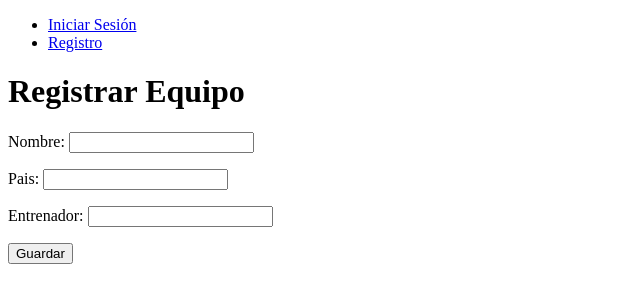
After one commit to elizmey/DjangoTarea, a Django app: page /equipos/crear/ in a window 1280 px wide. The commit adds this page. Shown: the top 303 px of the page, without its empty margins (0-640 px from the left). Run offline with Django 5.2, Linux system fonts and the light colour scheme.

Commit message:
correccion de errores
correccion de base de datos y de migraciones

```diff
--- a/djangocrud/urls.py
+++ b/djangocrud/urls.py
@@ -20,9 +20,12 @@ from tasks import views
 
 urlpatterns = [
     path('admin/', admin.site.urls),
-    path("",views.home,name="home"),
-    path("signup/",views.signup,name="signup"),
-    path("tasks/",views.tasks,name="tasks"),
-    path("signin/",views.signin,name="signin"),
-    path("signout/",views.signout,name="signout"),
+    path("", views.home, name="home"),
+    path("signup/", views.signup, name="signup"),
+    path("signin/", views.signin, name="signin"),
+    path("signout/", views.signout, name="signout"),
+    path("equipos/", views.lista_equipos, name="lista_equipos"),
+    path("equipos/crear/", views.crear_equipo, name="crear_equipo"),
+    path("equipos/<int:equipo_id>/", views.detalle_equipo, name="detalle_equipo"),
+    path("equipos/<int:equipo_id>/eliminar", views.eliminar_equipo, name="eliminar_equipo"),
 ]
--- a/tasks/admin.py
+++ b/tasks/admin.py
@@ -1,5 +1,4 @@
 from django.contrib import admin
 from .models import Equipo
 
-# Register your models here.
 admin.site.register(Equipo)
--- a/tasks/forms.py
+++ b/tasks/forms.py
@@ -1,7 +1,7 @@
-from django.forms import ModelForm
+from django import forms
 from .models import Equipo
 
-class EquipoForm(ModelForm):
+class EquipoForm(forms.ModelForm):
     class Meta:
         model = Equipo
-        fields = ['nombre', 'pais', 'fecha_creacion', 'entrenador']
+        fields = ['nombre', 'pais', 'entrenador']
--- a/tasks/models.py
+++ b/tasks/models.py
@@ -1,13 +1,12 @@
 from django.db import models
 from django.contrib.auth.models import User
 
-# Create your models here.
 class Equipo(models.Model):
     nombre = models.CharField(max_length=100)
-    pais = models.CharField(max_length=100)
-    fecha_creacion = models.DateField()
-    entrenador = models.CharField(max_length=100)
+    pais = models.CharField(max_length=50)
+    entrenador = models.CharField(max_length=100, blank=True)
+    fecha_creacion = models.DateField(auto_now_add=True)
     usuario = models.ForeignKey(User, on_delete=models.CASCADE)
 
     def __str__(self):
-        return self.nombre
+        return self.nombre + ' - por ' + self.usuario.username
--- a/tasks/templates/base.html
+++ b/tasks/templates/base.html
@@ -3,19 +3,21 @@
 <head>
     <meta charset="UTF-8">
     <meta name="viewport" content="width=device-width, initial-scale=1.0">
-    <title>Mi Proyecto</title>
+    <title>Registro de Equipos</title>
 </head>
 <body>
-    <ul>
-        <li><a href="{% url 'home' %}">Inicio</a></li>
-        <li><a href="{% url 'signup' %}">Registro</a></li>
-        <li><a href="{% url 'tasks' %}">Tareas</a></li>
-        {% if user.is_authenticated %}
-        <li><a href="{% url 'signout' %}">Cerrar Sesion</a></li>
-        {% else %}
-        <li><a href="{% url 'signin' %}">Iniciar Sesion</a></li>
-        {% endif %}
-    </ul>
+    <nav>
+        <ul>
+            {% if user.is_authenticated %}
+            <li><a href="{% url 'lista_equipos' %}">Equipos</a></li>
+            <li><a href="{% url 'crear_equipo' %}">Registrar Equipo</a></li>
+            <li><a href="{% url 'signout' %}">Cerrar Sesión</a></li>
+            {% else %}
+            <li><a href="{% url 'signin' %}">Iniciar Sesión</a></li>
+            <li><a href="{% url 'signup' %}">Registro</a></li>
+            {% endif %}
+        </ul>
+    </nav>
     {% block content %}
     {% endblock %}
 </body>
--- /dev/null
+++ b/tasks/templates/crear_equipo.html
@@ -0,0 +1,9 @@
+{% extends 'base.html' %}
+{% block content %}
+<h1>Registrar Equipo</h1>
+<form method="POST">
+    {% csrf_token %}
+    {{ form.as_p }}
+    <button type="submit">Guardar</button>
+</form>
+{% endblock %}
--- a/tasks/templates/home.html
+++ b/tasks/templates/home.html
@@ -1,5 +1,5 @@
+<h1>HOME </h1>
 {% extends 'base.html' %}
+{% block content %}
 
-{% block content %}
-<h1>HOME</h1>
 {% endblock %}
--- a/tasks/templates/signin.html
+++ b/tasks/templates/signin.html
@@ -1,11 +1,10 @@
 {% extends "base.html" %}
-
 {% block content %}
-<h1>Iniciar Sesion</h1>
+<h1>Iniciar Sesión</h1>
 {{ error }}
 <form action="{% url 'signin' %}" method="POST">
     {% csrf_token %}
     {{ form.as_p }}
-    <button type="submit">Iniciar Sesion</button>
+    <button type="submit">Iniciar Sesión</button>
 </form>
 {% endblock %}
--- a/tasks/templates/signup.html
+++ b/tasks/templates/signup.html
@@ -1,5 +1,4 @@
 {% extends 'base.html' %}
-
 {% block content %}
 <h1>Registro</h1>
 {{ error }}
--- a/tasks/views.py
+++ b/tasks/views.py
@@ -1,21 +1,30 @@
-from django.shortcuts import render, redirect
-from django.http import HttpResponse
+from django.shortcuts import render, redirect, get_object_or_404
 from django.contrib.auth.forms import UserCreationForm, AuthenticationForm
 from django.contrib.auth.models import User
 from django.contrib.auth import login, logout, authenticate
+from django.contrib.auth.decorators import login_required
 from django.db import IntegrityError
-from .forms import EquipoForm # Importa el formulario
+from .models import Equipo
+from .forms import EquipoForm
 
-# Create your views here.
+# Vistas de Autenticación
 def home(request):
     return render(request, "home.html")
 
-def tasks(request):
-    return render(request, "tasks.html")
-
-def signout(request):
-    logout(request)
-    return redirect("home")
+def signup(request):
+    if request.method == "GET":
+        return render(request, "signup.html", {"form": UserCreationForm})
+    else:
+        if request.POST["password"] == request.POST["confirmation_password"]:
+            try:
+                user = User.objects.create_user(username=request.POST['username'], password=request.POST['password'])
+                user.save()
+                login(request, user)
+                return redirect("lista_equipos")
+            except IntegrityError:
+                return render(request, "signup.html", {"form": UserCreationForm(), "error": "Error al crear el usuario"})
+        else:
+            return render(request, "signup.html", {"form": UserCreationForm(), "error": "Error, Las contraseñas no coinciden"})
 
 def signin(request):
     if request.method == "GET":
@@ -26,19 +35,45 @@ def signin(request):
             return render(request, "signin.html", {"form": AuthenticationForm(), "error": "Usuario o contraseña incorrecta"})
         else:
             login(request, user)
-            return redirect("tasks")
+            return redirect("lista_equipos")
 
-def signup(request):
-    if request.method == "GET":
-        return render(request, "signup.html", {"form": UserCreationForm})
+
+def signout(request):
+    logout(request)
+    return redirect("home")
+
+# Vistas para Equipos de Fútbol
+
+def lista_equipos(request):
+    equipos = Equipo.objects.filter(usuario=request.user)
+    return render(request, "lista_equipos.html", {'equipos': equipos})
+
+
+def crear_equipo(request):
+    if request.method == 'GET':
+        return render(request, 'crear_equipo.html', {'form': EquipoForm()})
     else:
-        if request.POST["password1"] == request.POST["password2"]:
-            try:
-                user = User.objects.create_user(username=request.POST['username'], password=request.POST['password1'])
-                user.save()
-                login(request, user)
-                return redirect("tasks")
-            except IntegrityError:
-                return render(request, "signup.html", {"form": UserCreationForm(), "error": "Error al crear el usuario"})
-        else:
-            return render(request, "signup.html", {"form": UserCreationForm(), "error": "Error, Las contraseñas no coinciden"})
+        equipo = Equipo.objects.create(
+            nombre = request.POST['nombre'],
+            pais = request.POST['pais'],
+            entrenador = request.POST['entrenador'],
+            usuario = request.user
+        )
+        return redirect('lista_equipos')
+
+
+def detalle_equipo(request, equipo_id):
+    equipo = get_object_or_404(Equipo, pk=equipo_id, usuario=request.user)
+    if request.method == 'GET':
+        form = EquipoForm(instance=equipo)
+        return render(request, 'detalle_equipo.html', {'equipo': equipo, 'form': form})
+    else:
+        form = EquipoForm(request.POST, instance=equipo)
+        form.save()
+        return redirect('lista_equipos')
+
+
+def eliminar_equipo(request, equipo_id):
+    equipo = get_object_or_404(Equipo, pk=equipo_id, usuario=request.user)
+    equipo.delete()
+    return redirect('lista_equipos')
```
Also changed, not shown: tasks/templates/detalle_equipo.html (added, +10 -0 lines), tasks/templates/lista_equipos.html (added, +22 -0 lines), tasks/migrations/0002_alter_equipo_entrenador_alter_equipo_fecha_creacion_and_more.py (added).
